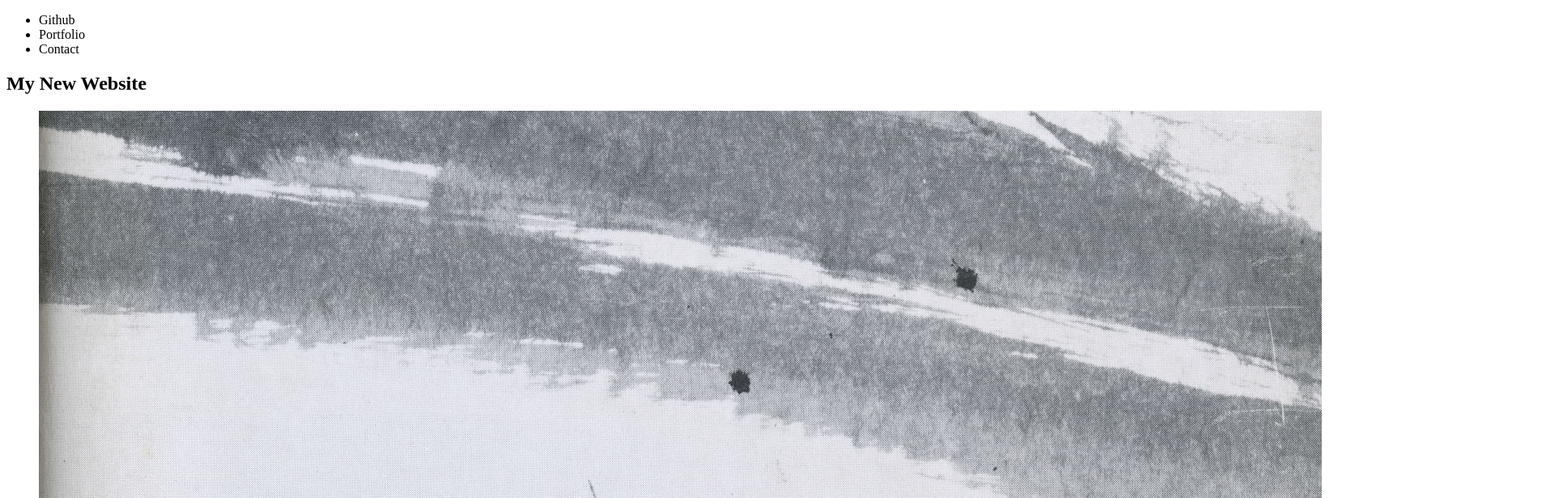
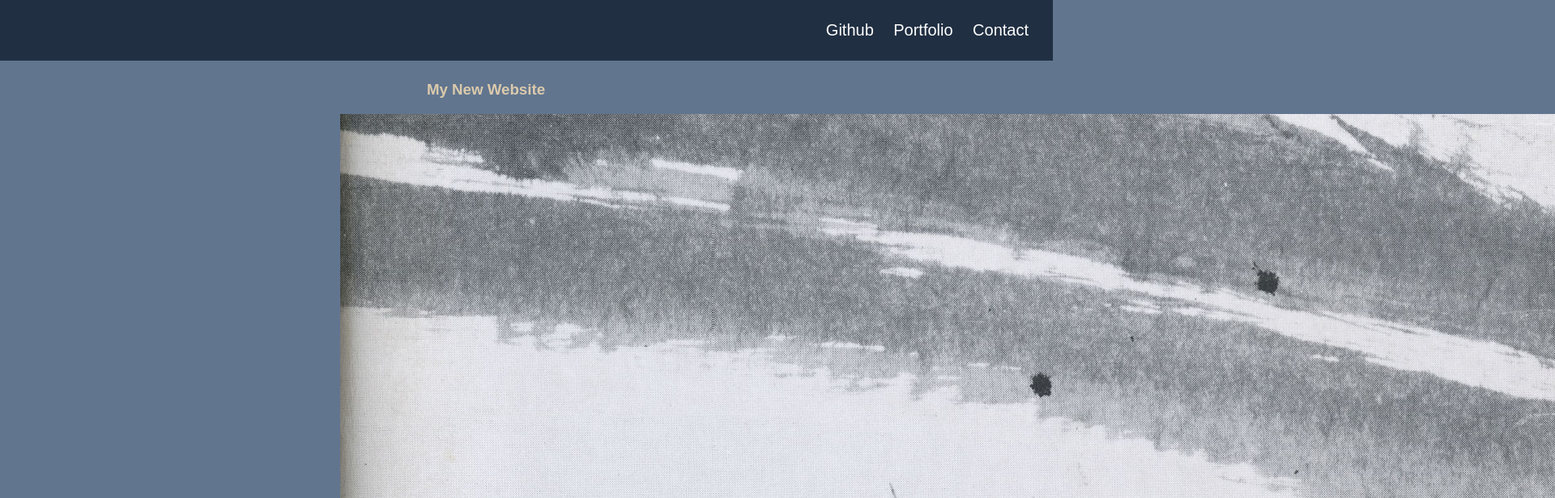
Before and after one commit to chlarson74/miniproject-62223, a plain HTML site: page index.html in a window 1280 px wide. Shown: the top 616 px of the page at 81% size, 1920 px wide, since content can reach past the window. Drawn offline with Linux system fonts and the light colour scheme.

Commit message:
added new css

```diff
--- a/index.html
+++ b/index.html
@@ -8,12 +8,16 @@
     <!--added link to my stylesheet-->
 </head>
 <body>
+    <article>
         <header>
+            <nav>
                 <ul>
-            <li>Github</li>
-            <li>Portfolio</li>
-            <li>Contact</li>
+                    <li><a href="#" target="_blank">Github</a></li>
+                    <li><a href="#" target="_blank">Portfolio</a></li>
+                    <li><a href="#contact" target="_blank">Contact</a></li>
                 </ul>
+            </nav>
+            <div class="clear"></div>
         </header>
         <section>
             <h1>My New Website</h1>
@@ -22,7 +26,7 @@
                 <figcaption>Hold tight for our new website coming soon</figcaption>
             </figure>
         </section>
-    <aside>
+        <aside id="contact">
             <h2>Contact Me</h2>
             <section>
                 <input>Name</input>
@@ -30,8 +34,10 @@
                 <button>Send</button>
             </section>
         </aside>
+    </article>
     <footer>
         <p>&copy; My Website Productions</p>
     </footer>
+
 </body>
 </html>
--- a/style/style.css
+++ b/style/style.css
@@ -0,0 +1,48 @@
+* {
+    font-family: Arial, Helvetica, sans-serif;
+}
+body {
+    background-color: #61758F;
+    margin:0;
+}
+article {
+    width: 1200px;
+}
+header {
+    background-color: #202F42;
+    margin: 0;
+    padding:10px;
+    position:fixed;
+    width:100%;
+    top:0;
+}
+footer {
+    background-color: #202F42;
+    margin: 0;
+    padding:20px;
+}
+nav {
+    float:right;
+}
+nav li {
+    display: inline;
+    color:white;
+    margin-right:20px;
+}
+nav a {
+    color:white;
+    text-decoration: none;
+    font-size:20px;
+}
+.clear {
+    clear:both;
+}
+h1 {
+    text-align: center;
+    color:#DBCAAB;
+    margin-top:100px;
+}
+figure {
+    width:30%;
+    margin: auto;
+}
```
Lines whose indentation alone changed are shown as unchanged.
